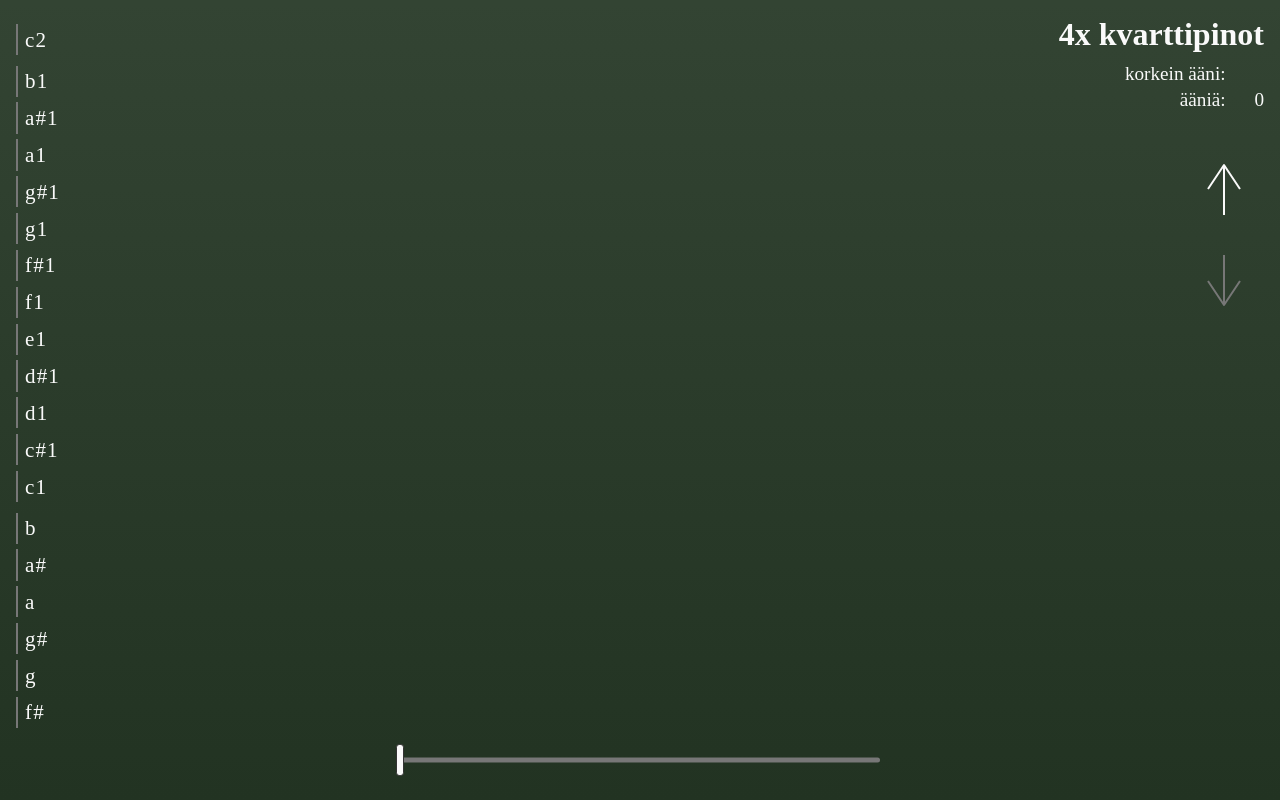
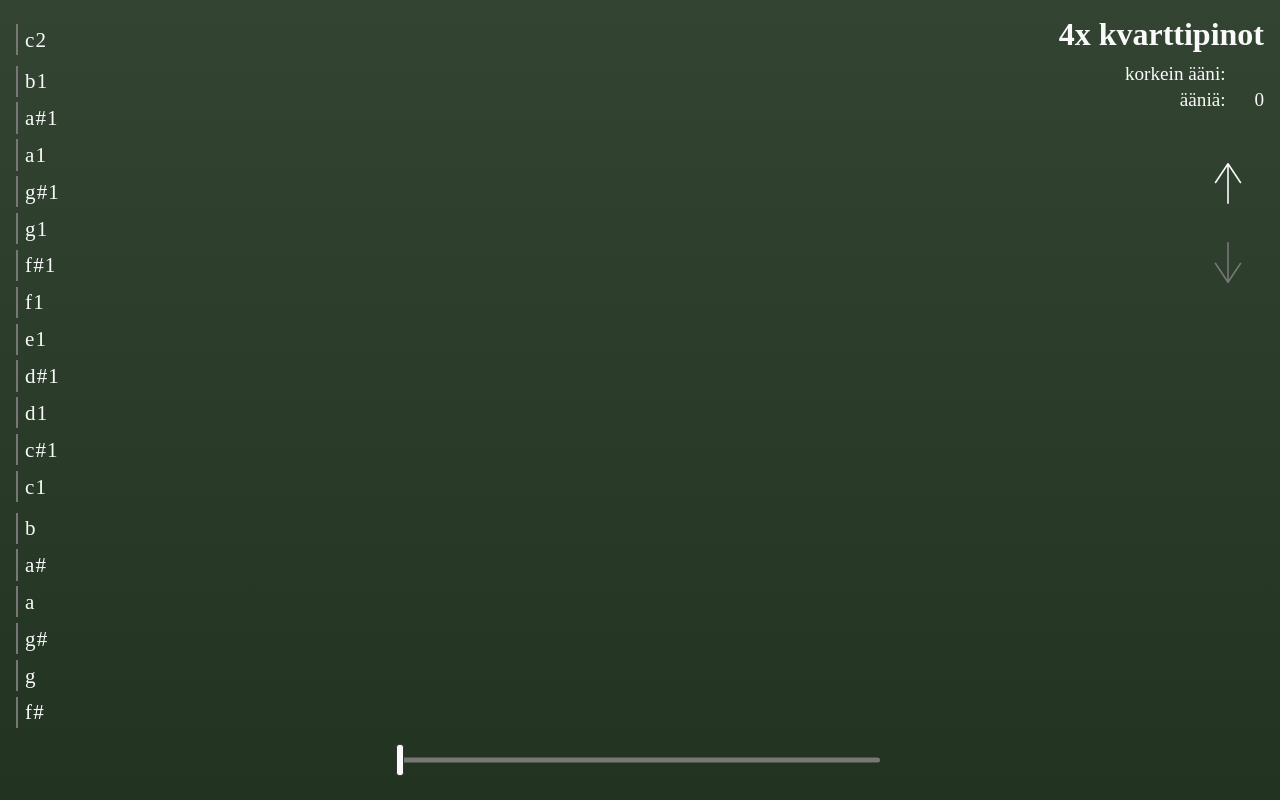
Before and after one commit to visahaarala/kvarttipinot, a React (Vite) app: page / in a window 1280 px wide. Built offline with nearby package versions, Linux system fonts and the light colour scheme.

Commit message:
smaller updown arrows

```diff
--- a/src/App.scss
+++ b/src/App.scss
@@ -72,7 +72,7 @@ h1 {
         gap: 4vh;
 
         & > div {
-          $size: 5vh;
+          $size: 4vh;
           width: $size;
           height: calc($size * 1.5);
 
```
